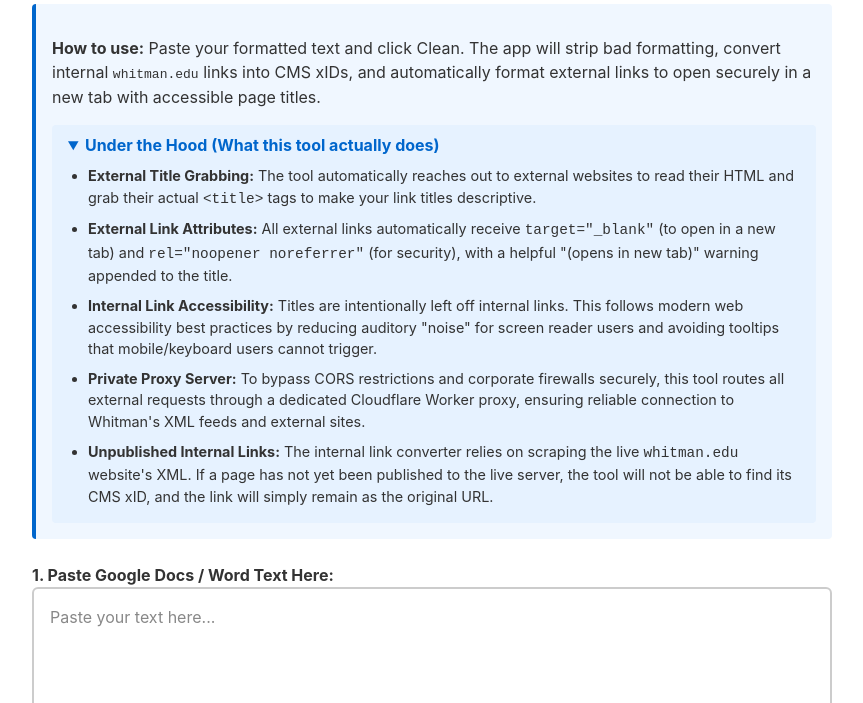
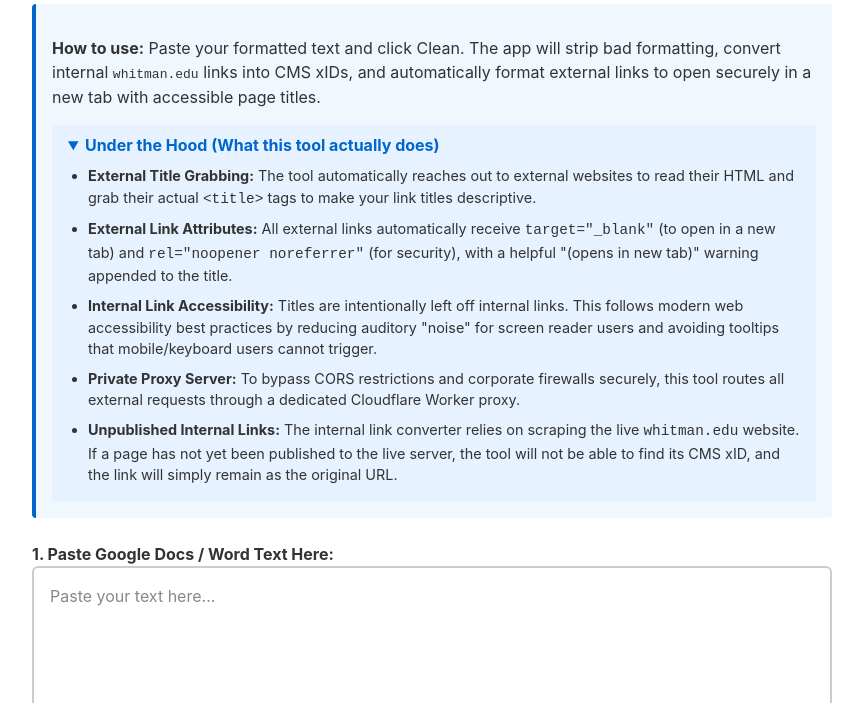
Before and after one commit to whitman-webteam/whitman-formatter, a plain HTML site: page index.html in a window 1280 px wide. Both pictures are taken after a click on the heading "Under the Hood (What this tool actually does)". Shown: the part 97-800 px from the top of the page, without its empty margins (208-1071 px from the left). Drawn offline with Linux system fonts and the light colour scheme.

Commit message:
under the hood updates

```diff
--- a/index.html
+++ b/index.html
@@ -144,8 +144,8 @@
                 <li><strong>External Title Grabbing:</strong> The tool automatically reaches out to external websites to read their HTML and grab their actual <code>&lt;title&gt;</code> tags to make your link titles descriptive.</li>
                 <li><strong>External Link Attributes:</strong> All external links automatically receive <code>target="_blank"</code> (to open in a new tab) and <code>rel="noopener noreferrer"</code> (for security), with a helpful "(opens in new tab)" warning appended to the title.</li>
                 <li><strong>Internal Link Accessibility:</strong> Titles are intentionally left off internal links. This follows modern web accessibility best practices by reducing auditory "noise" for screen reader users and avoiding tooltips that mobile/keyboard users cannot trigger.</li>
-                <li><strong>Private Proxy Server:</strong> To bypass CORS restrictions and corporate firewalls securely, this tool routes all external requests through a dedicated Cloudflare Worker proxy, ensuring reliable connection to Whitman's XML feeds and external sites.</li>
-                <li><strong>Unpublished Internal Links:</strong> The internal link converter relies on scraping the live <code>whitman.edu</code> website's XML. If a page has not yet been published to the live server, the tool will not be able to find its CMS xID, and the link will simply remain as the original URL.</li>
+                <li><strong>Private Proxy Server:</strong> To bypass CORS restrictions and corporate firewalls securely, this tool routes all external requests through a dedicated Cloudflare Worker proxy.</li>
+                <li><strong>Unpublished Internal Links:</strong> The internal link converter relies on scraping the live <code>whitman.edu</code> website. If a page has not yet been published to the live server, the tool will not be able to find its CMS xID, and the link will simply remain as the original URL.</li>
             </ul>
         </details>
     </div>
```
